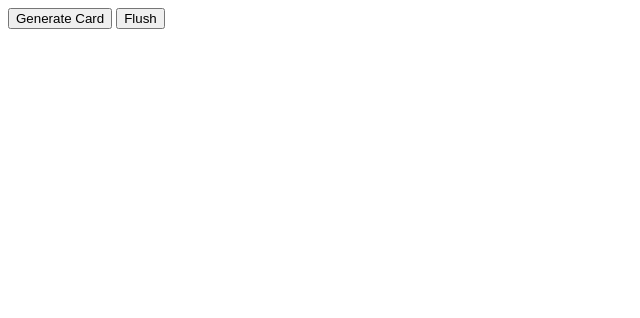
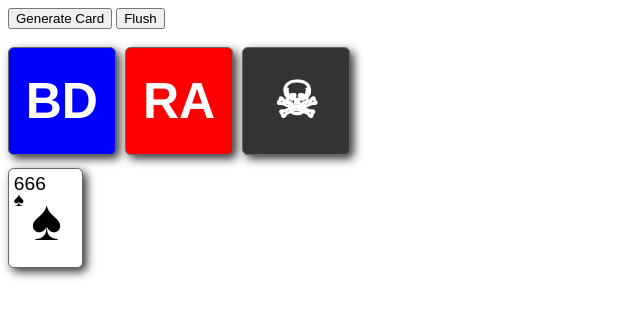
Before and after one commit to malmgrek/hep, a plain HTML site: page index.html in a window 1280 px wide. Shown: the whole page, without its empty margins (0-640 px from the left). Drawn offline with Linux system fonts and the light colour scheme.

Commit message:
Add custom experimental cards

```diff
--- a/css/style.css
+++ b/css/style.css
@@ -1,5 +1,58 @@
 /* card itself
 ********************************************************************/
+
+.cardSet .card {
+   display: inline-block;
+   width: 5.0em;
+   height: 5.0em;
+   border: 1px solid #666;
+   border-radius: .3em;
+   -moz-border-radius: .3em;
+   -webkit-border-radius: .3em;
+   -khtml-border-radius: .3em;
+   padding: .25em;
+   margin: 0 .5em .5em 0;
+   text-align: center;
+   font-size: 1.2em;
+   /* @change: adjust this value to make bigger or smaller cards */
+   font-weight: normal;
+   font-family: Arial, sans-serif;
+   position: relative;
+   background-color: #fff;
+   -moz-box-shadow: .2em .2em .5em #333;
+   -webkit-box-shadow: .2em .2em .5em #333;
+   box-shadow: .2em .2em .5em #333;
+}
+
+
+.cardSet .card.b {
+   background-color: #00f;
+}
+
+
+.cardSet .card.r {
+   background-color: #f00;
+}
+
+
+.cardSet .card.k {
+   background-color: #333;
+}
+
+
+.cardSet .card .cardText {
+    margin: 0;
+    position: absolute;
+    top: 50%;
+    left: 50%;
+    margin-right: -50%;
+    transform: translate(-50%, -50%);
+    color: #fff;
+    font-size: 50px;
+    font-weight: bold;
+}
+
+
 
 .playingCards .card {
    display: inline-block;
--- a/index.html
+++ b/index.html
@@ -24,8 +24,19 @@
         </button>
         <br>
         <br>
+        <div id="cards" class="cardSet"></div>
         <div id="cardArea" class="playingCards simpleCards">
+            <div class="card rank-9 spades">
+                <span class="rank">666</span>
+                <span class="suit">&spades;</span>
+            </div>
         </div>
+
     </body>
+    <script>
+     document.getElementById("cards").appendChild(BD)
+     document.getElementById("cards").appendChild(RA)
+     document.getElementById("cards").appendChild(totenkopf)
+    </script>
 
 </html>
--- a/js/main.js
+++ b/js/main.js
@@ -1,3 +1,30 @@
+// var blueDefence = document.createElement("div")
+// blueDefence.className = "card b"
+// var symbol = document.createElement("span");
+// symbol.className = "symbol"
+// symbol.appendChild(document.createTextNode("BD"));
+// blueDefence.appendChild(symbol)
+
+function createCard(backgroundColor, text) {
+
+    var card = document.createElement("div")
+    card.className = "card"
+    card.style.backgroundColor = backgroundColor
+
+    var cardText = document.createElement("span")
+    cardText.className = "cardText"
+    cardText.appendChild(document.createTextNode(text))
+
+    card.appendChild(cardText)
+    return card
+}
+
+const BD = createCard("#00f", "BD")
+const BA = createCard("#00f", "BA")
+const RD = createCard("#f00", "RD")
+const RA = createCard("#f00", "RA")
+const totenkopf = createCard("#333", "\u2620")
+
 function generateCard() {
     var suitsInner = [
         "hearts",
```
